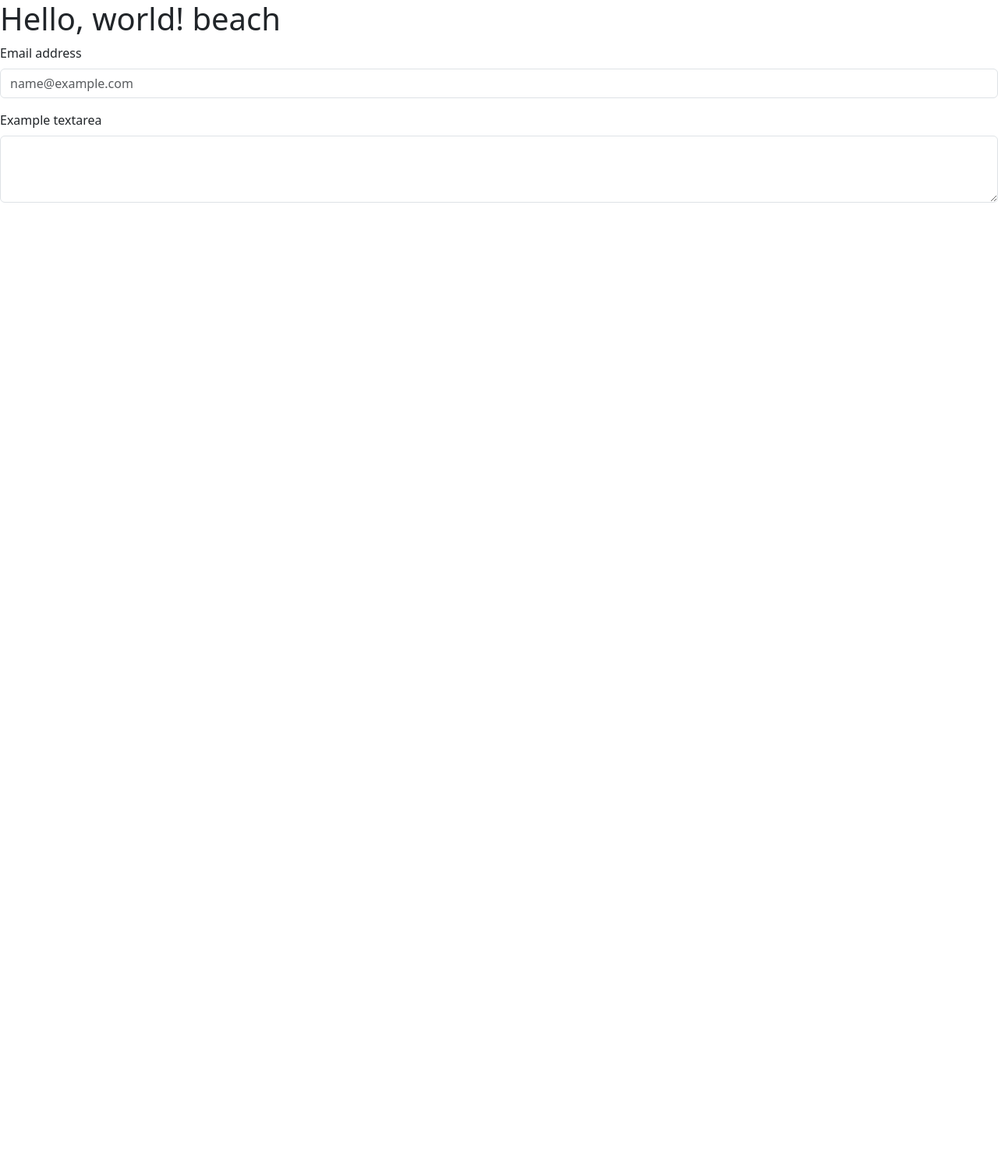
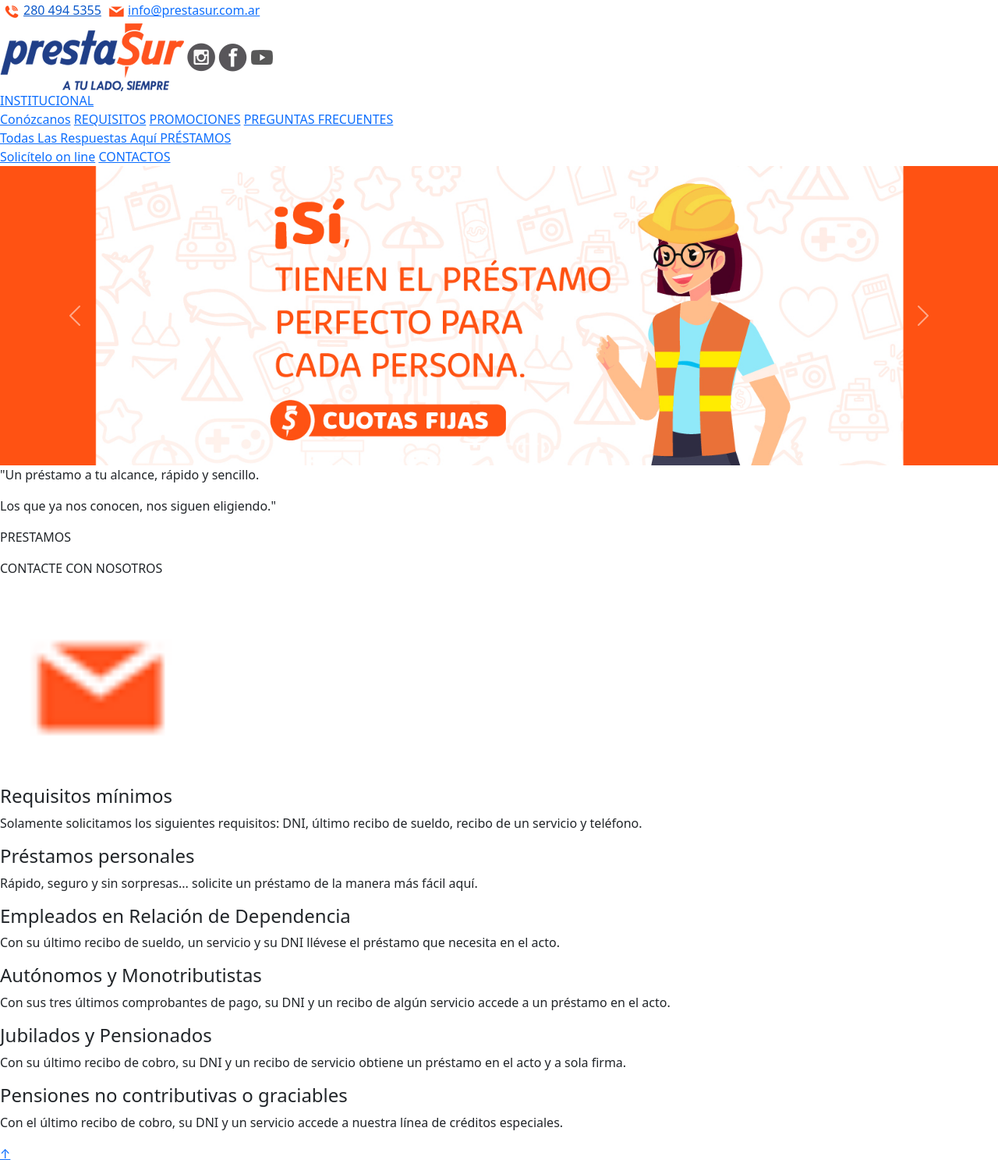
Before and after one commit to Pabloz21v/prestasur-proyect, a website: page index.html in a window 1280 px wide. Shown: the whole page at 78% size. Before the commit the page ends 800 px from the top, so only its background shows below. Drawn offline with nearby package versions, Linux system fonts and the light colour scheme.

Commit message:
primer dia de trabajo

```diff
--- a/index.html
+++ b/index.html
@@ -11,27 +11,120 @@
     <title>Prestasur</title>
   </head>
   <body>
-    <h1>Hello, world! beach</h1>
-    <div class="mb-3">
-      <label for="exampleFormControlInput1" class="form-label"
-        >Email address</label
+    <div id="TOPSECTION">
+      <a href="tel:+542804945355"
+        ><img src="images/telefono.png" alt="logo telefono" srcset="" /><span
+          class="info-top"
+          >280 494 5355</span
+        ></a
       >
-      <input
-        type="email"
-        class="form-control"
-        id="exampleFormControlInput1"
-        placeholder="name@example.com"
-      />
+      <a href="mailto:info@prestasur.com.ar"
+        ><img src="images/sobre.png" alt="logo mail" srcset="" /><span class=""
+          >info@prestasur.com.ar</span
+        ></a
+      >
     </div>
-    <div class="mb-3">
-      <label for="exampleFormControlTextarea1" class="form-label"
-        >Example textarea</label
-      >
-      <textarea
-        class="form-control"
-        id="exampleFormControlTextarea1"
-        rows="3"
-      ></textarea>
+
+    <div>
+      <div>
+        <img src="images/logo_web.png" alt="logo web" srcset="" />
+        <img src="images/instagram.png" alt="logo instagram" srcset="" />
+        <img src="images/facebook.png" alt="logo facebook" srcset="" />
+        <img src="images/youtube.png" alt="logo youtube" srcset="" />
+      </div>
+      <div>
+        <a href="#Servicios">INSTITUCIONAL <br><span>Conózcanos</span></a>
+        <a href="#REQUISITOS">REQUISITOS</a>
+        <a href="#PROMOCIONES">PROMOCIONES</a>
+        <a href="#PREGUNTAS">PREGUNTAS FRECUENTES <br><span>Todas Las Respuestas Aquí</span> </a>
+        <a href="#FormasPAgo">PRÉSTAMOS <br><span>Solicítelo on line</span></a>
+        <a href="#CONTACTOS">CONTACTOS</a>
+      </div>
     </div>
+
+    <div id="carouselExampleIndicators" class="carousel slide">
+  <div class="carousel-indicators">
+    <button type="button" data-bs-target="#carouselExampleIndicators" data-bs-slide-to="0" class="active" aria-current="true" aria-label="Slide 1"></button>
+    <button type="button" data-bs-target="#carouselExampleIndicators" data-bs-slide-to="1" aria-label="Slide 2"></button>
+    <button type="button" data-bs-target="#carouselExampleIndicators" data-bs-slide-to="2" aria-label="Slide 3"></button>
+  </div>
+  <div class="carousel-inner">
+    <div class="carousel-item active">
+      <img src="images/0.jpg" class="d-block w-100" alt="...">
+    </div>
+    <div class="carousel-item">
+      <img src="images/01.jpg" class="d-block w-100" alt="...">
+    </div>
+    <div class="carousel-item">
+      <img src="images/02.jpg" class="d-block w-100" alt="...">
+    </div>
+  </div>
+  <button class="carousel-control-prev" type="button" data-bs-target="#carouselExampleIndicators" data-bs-slide="prev">
+    <span class="carousel-control-prev-icon" aria-hidden="true"></span>
+    <span class="visually-hidden">Previous</span>
+  </button>
+  <button class="carousel-control-next" type="button" data-bs-target="#carouselExampleIndicators" data-bs-slide="next">
+    <span class="carousel-control-next-icon" aria-hidden="true"></span>
+    <span class="visually-hidden">Next</span>
+  </button>
+</div>
+
+    <div>
+      <p class="">"Un préstamo a tu alcance, rápido y sencillo.</p>
+      <p class="">Los que ya nos conocen, nos siguen eligiendo."</p>
+    </div>
+    <div>
+      <div class="" id="">
+        <p class="">PRESTAMOS</p>
+        <p class="">CONTACTE CON NOSOTROS</p>
+        <img class="" alt="logo sober" src="images/sobre.png" width="250px">
+      </div>
+    </div>
+
+    <div class="" id="">
+      <div class="" id="">
+        <div class="">
+          <div class="">
+            <div class="" id="">
+              <h4>Requisitos mínimos</h4>
+              <p class="">Solamente solicitamos los siguientes requisitos: DNI, último recibo de sueldo, recibo de un servicio y teléfono.</p>
+            </div>
+          </div>
+          <div class="">
+            <div class="" id="" onclick="irHaciaPrestamo(0);">
+              <h4>Préstamos personales</h4>
+              <p class="texto-descripcin">Rápido, seguro y sin sorpresas... solicite un préstamo de la manera más fácil aquí.</p>
+            </div>
+          </div>
+          <div class="">
+            <div class="" id="relacion" onclick="irHaciaPrestamo(1);">
+              <h4>Empleados en Relación de Dependencia</h4>
+              <p class="">Con su último recibo de sueldo, un servicio y su DNI llévese el préstamo que necesita en el acto.</p>
+            </div>
+          </div>
+        </div>
+        <div class="">
+          <div class="">
+            <div class="" id="monotributistas" onclick="irHaciaPrestamo(2);">
+              <h4>Autónomos y Monotributistas</h4>
+              <p class="">Con sus tres últimos comprobantes de pago, su DNI y un recibo de algún servicio accede a un préstamo en el acto.</p>
+            </div>
+          </div>
+          <div class="">
+            <div class="" id="jubilados" onclick="irHaciaPrestamo(3);">
+              <h4>Jubilados y Pensionados</h4>
+              <p class="">Con su último recibo de cobro, su DNI y un recibo de servicio obtiene un préstamo en el acto y a sola firma.</p>
+            </div>
+          </div>
+          <div class="">
+            <div class="" id="pensionados" onclick="irHaciaPrestamo(4);">
+              <h4>Pensiones no contributivas o graciables</h4>
+              <p class="">Con el último recibo de cobro, su DNI y un servicio accede a nuestra línea de créditos especiales.</p>
+            </div>
+          </div>
+        </div>
+        <div class=""><a class="" href="#TOPSECTION">↑</a>
+        </div>
+      </div>
   </body>
 </html>
```
Also changed, not shown: images/0.jpg (added), images/01.jpg (added), images/02.jpg (added), images/facebook.png (added), images/instagram.png (added), images/logo_web.png (added), images/sobre.png (added), images/telefono.png (added), images/youtube.png (added).
